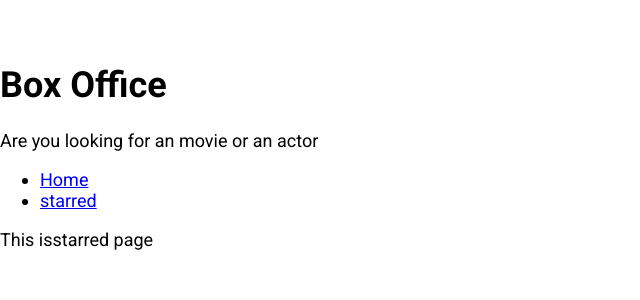
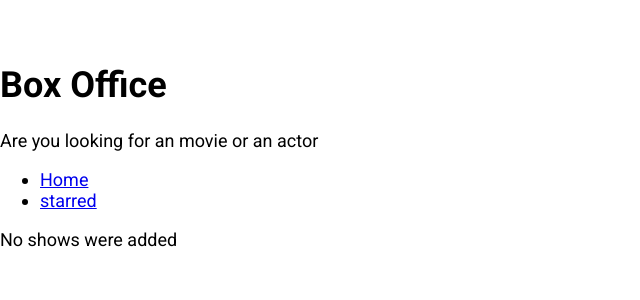
Before and after one commit to codingraj3427/Box-office-app, a React (Create React App) app: page /starred in a window 1280 px wide. Shown: the top 300 px of the page, without its empty margins (0-640 px from the left). Built offline with nearby package versions, Linux system fonts and the light colour scheme.

Commit message:
Star page added

```diff
--- a/src/pages/Starred.js
+++ b/src/pages/Starred.js
@@ -1,12 +1,43 @@
-import React from 'react'
-import MainPageLayout from '../components/MainPageLayout'
+import React, { useState, useEffect } from 'react';
+import MainPageLayout from '../components/MainPageLayout';
+import { useShows } from '../misc/custom-hooks';
+import { apiGet } from '../misc/config';
+import ShowGrid from '../components/show/ShowGrid';
 
 const Starred = () => {
+  const [starred] = useShows();
+
+  const [shows, setShows] = useState(null);
+  const [isLoading, setIsLoading] = useState(true);
+  const [error, setError] = useState(null);
+
+  useEffect(() => {
+    if (starred && starred.length > 0) {
+      const promises = starred.map(showId => apiGet(`/shows/${showId}`));
+
+      Promise.all(promises)
+        .then(apiData => apiData.map(show => ({ show })))
+        .then(results => {
+          setShows(results);
+          setIsLoading(false);
+        })
+        .catch(err => {
+          setError(err.message);
+          setIsLoading(false);
+        });
+    } else {
+      setIsLoading(false);
+    }
+  }, [starred]);
+
   return (
     <MainPageLayout>
-      This isstarred page
+      {isLoading && <div>Shows are still loading..........</div>}
+      {error && <div>Error occured: {error}</div>}
+      {!isLoading && !shows && <div>No shows were added</div>}
+      {!isLoading && !error && shows && <ShowGrid data={shows} />}
     </MainPageLayout>
-  )
-}
+  );
+};
 
-export default Starred
+export default Starred;
```
